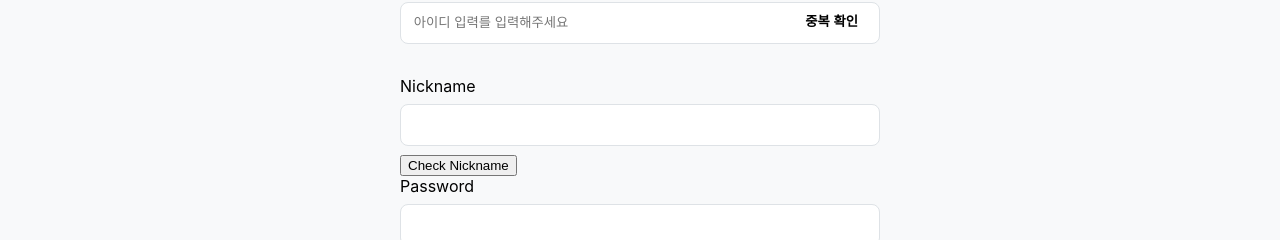
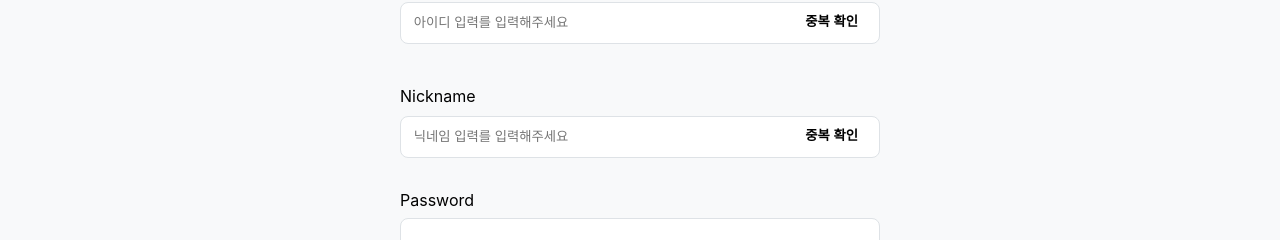
Before and after one commit to wsxqead/dream_fortune, a Vue app in the folder client/: page /register in a window 1280 px wide. Shown: the part 231-471 px from the top of the page. Built offline with nearby package versions, Linux system fonts and the light colour scheme; no server answers.

Commit message:
회원가입 보완 닉네임

```diff
--- /dev/null
+++ b/client/src/components/share/NicknameInput.vue
@@ -0,0 +1,143 @@
+<template>
+  <div class="input_group sign-up-nickname">
+    <label for="nickname">Nickname</label>
+    <input
+      id="nickname"
+      type="text"
+      v-model="innerNickname"
+      placeholder="닉네임 입력를 입력해주세요"
+      title="닉네임"
+      class="user-input"
+      @blur="handleNicknameBlur"
+      @change="handleNicknameChange"
+    />
+    <button @click="handleConfirmNickDuplication">중복 확인</button>
+    <p class="vaild_msg" v-if="valid">{{ valid }}</p>
+    <p class="err_msg" v-if="error">{{ error }}</p>
+  </div>
+</template>
+
+<script>
+import { ref } from "vue";
+import * as authApi from "@/api/auth";
+import useSignUpStore from "@/hooks/useSignUpStore";
+
+export default {
+  setup() {
+    const nickNamePattern = /^[ㄱ-ㅎ가-힣a-zA-Z0-9]{2,15}$/;
+    const { nickname, setNickname, setNicknameValid } = useSignUpStore();
+    const innerNickname = ref("");
+    const error = ref("");
+    const valid = ref("");
+
+    const handleNicknameBlur = () => {
+      if (!nickNamePattern.test(innerNickname.value)) {
+        error.value = "2~15자의 영문 소문자와 한글, 숫자만 사용 가능합니다.";
+        valid.value = "";
+      } else {
+        error.value = "";
+        valid.value = "";
+      }
+    };
+
+    const handleNicknameChange = () => {
+      setNickname(innerNickname.value);
+      setNicknameValid(false);
+      error.value = "";
+      valid.value = "";
+    };
+
+    const handleConfirmNickDuplication = async () => {
+      if (!innerNickname.value) {
+        error.value = "값을 입력해 주세요.";
+        return;
+      }
+
+      try {
+        const dupCheck = await authApi.nickNameDupCheck({
+          nickname: innerNickname.value,
+        });
+        if (!dupCheck) {
+          error.value = "요청이 실패 하였습니다.";
+          return;
+        }
+        if (dupCheck.message) {
+          if (nickNamePattern.test(innerNickname.value)) {
+            error.value = "";
+            valid.value = "사용 가능한 닉네임입니다.";
+            setNickname(innerNickname.value);
+            setNicknameValid(true);
+          } else {
+            error.value = "닉네임 형식이 올바르지 않습니다.";
+            valid.value = "";
+          }
+        } else {
+          error.value = dupCheck.errMessage;
+        }
+      } catch (error) {
+        error.value = "서버 오류가 발생했습니다. 나중에 다시 시도해주세요.";
+      }
+    };
+
+    return {
+      nickname,
+      innerNickname,
+      error,
+      valid,
+      handleNicknameBlur,
+      handleNicknameChange,
+      handleConfirmNickDuplication,
+    };
+  },
+};
+</script>
+
+<style scoped>
+.input_group {
+  position: relative;
+}
+
+.input_group label {
+  height: 2.5rem;
+  display: block;
+  line-height: 2.5rem;
+}
+
+.user-input {
+  width: 100%;
+  padding: 1.25rem 0.8rem;
+  margin-top: 0;
+  margin-bottom: 2rem;
+  box-sizing: border-box;
+  height: 2.5rem;
+  border-radius: 0.5rem;
+  border: 1px solid #dee2e6;
+}
+
+.input_group button {
+  position: absolute;
+  right: 1rem;
+  top: 3rem;
+  border: 0;
+  font-weight: bold;
+  background-color: #fff;
+}
+
+.err_msg {
+  padding: 0 0.8rem;
+  font-size: smaller;
+  color: #ea5759;
+  position: absolute;
+  bottom: 0;
+  top: 4.5rem;
+}
+
+.vaild_msg {
+  padding: 0 0.8rem;
+  color: #63a5ff;
+  font-size: smaller;
+  position: absolute;
+  bottom: 0;
+  top: 4.5rem;
+}
+</style>
--- a/client/src/pages/Register.vue
+++ b/client/src/pages/Register.vue
@@ -3,16 +3,7 @@
     <h2>Register</h2>
     <div @submit.prevent="register">
       <LoginIdInput />
-
-      <custom-input
-        label="Nickname"
-        type="text"
-        id="nickname"
-        v-model="nickname"
-        :error="nicknameError"
-        @validate="validateNickname"
-      />
-      <button type="button" @click="checkNickname">Check Nickname</button>
+      <NicknameInput />
 
       <custom-input
         label="Password"
@@ -90,6 +81,7 @@ import CustomInput from "@/components/share/CustomInput.vue";
 import CustomButton from "@/components/share/CustomButton.vue";
 import CustomSelect from "@/components/share/CustomSelect.vue";
 import LoginIdInput from "@/components/share/LoginIdInput.vue";
+import NicknameInput from "@/components/share/NicknameInput.vue";
 
 export default {
   name: "Register",
@@ -98,6 +90,7 @@ export default {
     CustomButton,
     CustomSelect,
     LoginIdInput,
+    NicknameInput,
   },
   data() {
     return {
```
